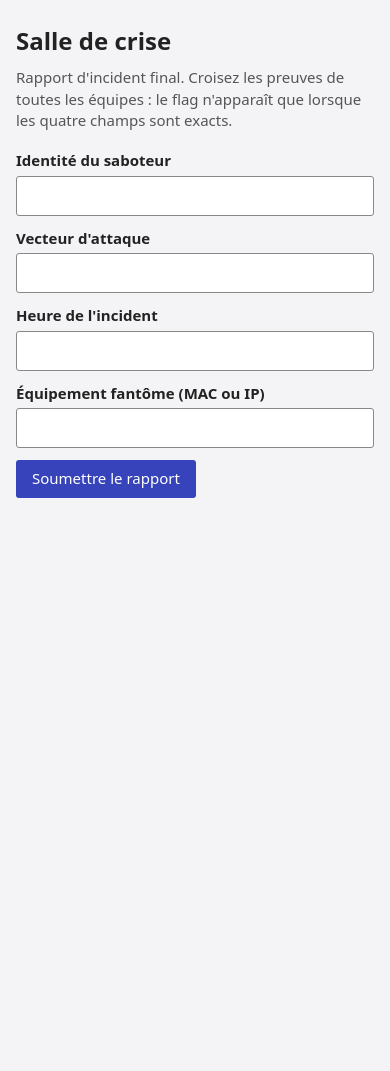
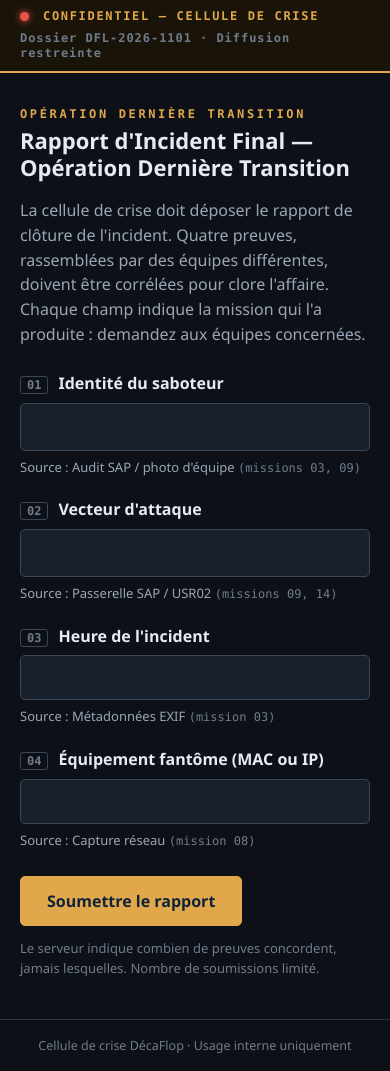
Before and after one commit to n-drobyshevski/biathlon-, a Flask app: page / in a window 390 px wide. Before the commit the page ends 498 px from the top, so only its background shows below. Run offline with Flask 3, Linux system fonts and the light colour scheme.

Commit message:
Design the War Room finale UI (incident-report console)
- warroom/templates/index.html: dark 'cellule de crise' console, not the
  grey SAP look. CONFIDENTIEL band, French intro, four large labelled
  fields each with a mission-source hint (03/09, 09/14, 03, 08), monospace
  inputs for the technical fields
- Failure: red 'Corrélation incomplète' banner with an N/4 pip gauge and
  the backend's verbatim message (never which fields)
- Success: 'Cas résolu' victory panel, copyable monospace flag box (plain
  HTTP clipboard fallback) and a French closing line naming Viktor
  Lindqvist and the rigged ZDFLOP_RESULT_EXPORT job; form hidden
- Self-contained CSS in static/style.css (replaces the placeholder
  warroom.css), responsive, system fonts only; keeps the template
  contract (4 inputs, single .err, no .ok, verbatim error)

Co-Authored-By: Claude Opus 4.8 <noreply@anthropic.com>
Claude-Session: https://claude.ai/code/session_01QZGtzZJv4v9aAvdvcqqzvx

```diff
--- /dev/null
+++ b/warroom/static/style.css
@@ -0,0 +1,155 @@
+/*
+ * War Room: final incident-report console.
+ * Dark incident-response look, deliberately unlike the grey SAP GUI.
+ * Self-contained: system fonts only, no images, no external URLs (offline Pi).
+ */
+:root {
+  --bg: #0d1117;
+  --panel: #18202b;
+  --panel-2: #1e2836;
+  --line: #2b3646;
+  --line-2: #3a4759;
+  --text: #e6ebf2;
+  --mute: #9aa6b6;
+  --soft: #6f7c8e;
+  --accent: #e0a84a;
+  --red: #e5534b;
+  --red-bg: #241317;
+  --red-line: #5f2a2c;
+  --green: #3fb950;
+  --green-bg: #0f2418;
+  --green-line: #2a6b3c;
+  --focus: #79b8ff;
+  --f-ui: "Segoe UI", system-ui, -apple-system, "Helvetica Neue", Arial, sans-serif;
+  --f-mono: Consolas, "DejaVu Sans Mono", "Liberation Mono", "Courier New", monospace;
+}
+* { box-sizing: border-box; }
+html { -webkit-text-size-adjust: 100%; }
+body {
+  margin: 0; min-height: 100vh; display: flex; flex-direction: column;
+  background: var(--bg); color: var(--text); font: 16px/1.55 var(--f-ui);
+}
+.mono, code { font-family: var(--f-mono); }
+:focus-visible { outline: 2px solid var(--focus); outline-offset: 2px; }
+
+/* ------------------------------------------------ classified band */
+.band {
+  display: flex; align-items: center; flex-wrap: wrap; gap: 6px 14px;
+  padding: 9px 20px; background: #1a1408; border-bottom: 2px solid var(--accent);
+  color: var(--accent); font: 600 12px/1.3 var(--f-mono);
+  letter-spacing: .14em; text-transform: uppercase;
+}
+.band-dot {
+  width: 9px; height: 9px; border-radius: 50%; background: var(--red);
+  box-shadow: 0 0 6px 1px rgba(229, 83, 75, 0.7);
+}
+.band-ref { margin-left: auto; color: var(--soft); letter-spacing: .08em; text-transform: none; }
+
+/* ------------------------------------------------ layout */
+.console { width: 100%; max-width: 760px; margin: 0 auto; padding: 34px 20px 40px; flex: 1; }
+.kicker {
+  margin: 0 0 6px; color: var(--accent); font: 600 12px/1.2 var(--f-mono);
+  letter-spacing: .22em; text-transform: uppercase;
+}
+h1 { margin: 0 0 18px; font-size: 27px; line-height: 1.2; font-weight: 650; }
+.intro { margin: 0 0 24px; color: var(--mute); max-width: 68ch; }
+
+/* ------------------------------------------------ error / count banner */
+.err {
+  margin: 0 0 24px; padding: 14px 16px;
+  background: var(--red-bg); border: 1px solid var(--red-line); border-left: 4px solid var(--red);
+  border-radius: 4px;
+}
+.err-title {
+  margin: 0 0 8px; color: #f3a6a1; font: 600 12px/1.2 var(--f-mono);
+  letter-spacing: .12em; text-transform: uppercase;
+}
+.err-msg { margin: 0; color: #f0d8d6; }
+.gauge { display: flex; align-items: center; gap: 7px; margin: 0 0 10px; }
+.pip {
+  width: 34px; height: 8px; border-radius: 2px;
+  background: #3a2122; border: 1px solid var(--red-line);
+}
+.pip.on { background: var(--accent); border-color: var(--accent); box-shadow: 0 0 6px rgba(224, 168, 74, 0.5); }
+.gauge-n { margin-left: 6px; font: 600 14px var(--f-mono); color: var(--accent); }
+
+/* ------------------------------------------------ report form */
+.field { margin: 0 0 20px; }
+.field-head { display: flex; align-items: baseline; gap: 10px; margin: 0 0 7px; }
+.field-no {
+  font: 600 12px var(--f-mono); color: var(--soft);
+  border: 1px solid var(--line-2); border-radius: 3px; padding: 1px 6px;
+}
+.field label { font-size: 16px; font-weight: 600; color: var(--text); }
+.field input {
+  width: 100%; padding: 12px 13px; font: 16px var(--f-ui); color: var(--text);
+  background: var(--panel); border: 1px solid var(--line-2); border-radius: 5px;
+}
+.field input.mono { font-family: var(--f-mono); letter-spacing: .02em; }
+.field input::placeholder { color: var(--soft); }
+.field input:hover { border-color: #46566b; }
+.field input:focus { outline: none; border-color: var(--focus); box-shadow: 0 0 0 3px rgba(121, 184, 255, 0.25); }
+.hint { margin: 6px 0 0; font-size: 13px; color: var(--mute); }
+.hint .missions { color: var(--soft); font-family: var(--f-mono); font-size: 12px; }
+
+.actions { margin-top: 26px; }
+.submit {
+  display: inline-block; padding: 13px 26px; font: 600 16px var(--f-ui); cursor: pointer;
+  color: #10233a; background: var(--accent); border: 1px solid var(--accent); border-radius: 5px;
+}
+.submit:hover { background: #ecbc67; border-color: #ecbc67; }
+.submit:active { background: #cf9838; }
+.note { margin: 12px 0 0; font-size: 13px; color: var(--soft); max-width: 60ch; }
+
+/* ------------------------------------------------ solved / victory */
+.solved {
+  position: relative; margin: 8px 0 0; padding: 26px 24px 22px;
+  background: var(--green-bg); border: 1px solid var(--green-line); border-radius: 6px;
+  overflow: hidden;
+}
+.stamp {
+  position: absolute; top: 18px; right: -42px; transform: rotate(14deg);
+  padding: 5px 52px; background: rgba(63, 185, 80, 0.14);
+  border: 2px solid var(--green); border-radius: 3px;
+  color: var(--green); font: 700 15px var(--f-mono); letter-spacing: .14em; text-transform: uppercase;
+  opacity: .9;
+}
+.solved h2 {
+  margin: 0 0 10px; font-size: 24px; color: #7ee495; letter-spacing: .04em;
+}
+.solved-lead { margin: 0 0 20px; color: #cde9d3; }
+.flag-label {
+  margin: 0 0 7px; font: 600 12px var(--f-mono); letter-spacing: .14em;
+  text-transform: uppercase; color: #8fd39c;
+}
+.flagbox {
+  display: flex; align-items: stretch; gap: 0;
+  border: 1px solid var(--green-line); border-radius: 5px; overflow: hidden; max-width: 560px;
+}
+.flagbox code {
+  flex: 1; min-width: 0; padding: 14px 15px; font-size: 18px; color: #eafff0;
+  background: #0b1d13; overflow-wrap: anywhere; user-select: all;
+}
+.copy {
+  flex: 0 0 auto; padding: 0 18px; cursor: pointer; font: 600 14px var(--f-ui);
+  color: #10233a; background: var(--green); border: 0; border-left: 1px solid var(--green-line);
+}
+.copy:hover { background: #57c96a; }
+.copied { margin: 9px 0 0; min-height: 18px; font-size: 13px; color: #8fd39c; }
+.closing { margin: 22px 0 0; color: #cde9d3; max-width: 70ch; }
+.thanks { margin: 14px 0 0; color: var(--mute); font-style: italic; }
+
+/* ------------------------------------------------ footer */
+.foot {
+  padding: 16px 20px; border-top: 1px solid var(--line);
+  color: var(--soft); font-size: 12.5px; text-align: center;
+}
+
+/* ------------------------------------------------ small screens */
+@media (max-width: 560px) {
+  h1 { font-size: 22px; }
+  .band-ref { margin-left: 0; width: 100%; }
+  .flagbox { flex-direction: column; }
+  .copy { padding: 11px; border-left: 0; border-top: 1px solid var(--green-line); }
+  .stamp { right: -46px; }
+}
--- a/warroom/static/warroom.css
+++ /dev/null
@@ -1,13 +0,0 @@
-/* Minimal placeholder styling (task 3.4 replaces it). Self-hosted, no external assets. */
-body{margin:0;background:#f4f4f6;color:#222;font:15px/1.45 system-ui,Arial,sans-serif}
-main{max-width:560px;margin:0 auto;padding:24px 16px}
-h1{font-size:24px;margin:0 0 8px}
-.lead{margin:0 0 18px;color:#555}
-.row{margin:0 0 12px}
-label{display:block;margin:0 0 4px;font-weight:600}
-input{width:100%;box-sizing:border-box;padding:8px;border:1px solid #888;border-radius:3px;font:inherit}
-button{padding:8px 16px;border:0;border-radius:3px;background:#3643ba;color:#fff;font:inherit;cursor:pointer}
-.err{padding:10px 12px;background:#fde7e9;border:1px solid #e8a6ad;color:#7a0000}
-.ok{padding:12px 14px;background:#dff6dd;border:1px solid #9bd39b}
-.ok h2{margin:0 0 6px;font-size:18px}
-.flag{margin:8px 0 0;padding:10px;background:#fff;border:1px solid #9bd39b;overflow-wrap:anywhere;white-space:pre-wrap;font-size:16px}
--- a/warroom/templates/index.html
+++ b/warroom/templates/index.html
@@ -1,49 +1,131 @@
 {#
-  War Room incident-report form. MINIMAL placeholder: task 3.4 replaces the look.
-  Context contract (keep it stable):
-    fields   list of (key, French label); form keys: saboteur, vector, time, device
+  War Room: final incident-report console (last screen of the CTF).
+  Context from warroom/app.py (keep in sync):
+    fields   list of (key, French label); keys: saboteur, vector, time, device
     values   dict key -> what the player typed (kept so nothing is retyped)
     error    French message (wrong report, rate limit, misconfiguration) or absent
-    correct, total   how many fields are right (never which ones) on a wrong report
+    correct, total   how many fields are right on a wrong report (never which ones)
     flag     the Grandmaster Flag, present ONLY on success
-  The page deliberately marks no individual field as right or wrong.
+  The page never marks an individual field as right or wrong: the gauge fills
+  from the left and is not tied to any field.
 #}
+{%- set hints = {
+  "saboteur": ("Audit SAP / photo d'équipe", "missions 03, 09"),
+  "vector":   ("Passerelle SAP / USR02", "missions 09, 14"),
+  "time":     ("Métadonnées EXIF", "mission 03"),
+  "device":   ("Capture réseau", "mission 08"),
+} -%}
+{%- set mono_fields = ("time", "device") -%}
 <!doctype html>
 <html lang="fr">
 <head>
   <meta charset="utf-8">
   <meta name="viewport" content="width=device-width, initial-scale=1">
-  <title>Salle de crise - Rapport d'incident</title>
-  <link rel="stylesheet" href="{{ url_for('static', filename='warroom.css') }}">
+  <title>{% if flag %}Cas résolu{% else %}Rapport d'incident final{% endif %} - Cellule de crise</title>
+  <link rel="stylesheet" href="{{ url_for('static', filename='style.css') }}">
 </head>
-<body>
-  <main>
-    <h1>Salle de crise</h1>
-    <p class="lead">Rapport d'incident final. Croisez les preuves de toutes les équipes :
-      le flag n'apparaît que lorsque les quatre champs sont exacts.</p>
+<body class="{{ 'is-solved' if flag else 'is-open' }}">
+  <header class="band">
+    <span class="band-dot" aria-hidden="true"></span>
+    <span class="band-text">Confidentiel — Cellule de crise</span>
+    <span class="band-ref">Dossier DFL-2026-1101 · Diffusion restreinte</span>
+  </header>
+
+  <main class="console">
+    <p class="kicker">Opération Dernière Transition</p>
+    <h1>Rapport d'Incident Final — Opération Dernière Transition</h1>
 
     {% if flag %}
-    <section class="ok" role="status">
-      <h2>Rapport validé</h2>
-      <p>Corrélation complète. Voici le flag du Grand Maître :</p>
-      <pre class="flag">{{ flag }}</pre>
+    <section class="solved" role="status" aria-labelledby="solved-title">
+      <div class="stamp" aria-hidden="true">Cas résolu</div>
+      <h2 id="solved-title">Cas résolu</h2>
+      <p class="solved-lead">Les quatre preuves concordent. Le rapport de clôture est accepté
+        par la cellule de crise.</p>
+
+      <p class="flag-label" id="flag-label">Flag du Grand Maître</p>
+      <div class="flagbox">
+        <code id="flag" aria-labelledby="flag-label">{{ flag }}</code>
+        <button type="button" class="copy" data-target="flag">Copier</button>
+      </div>
+      <p class="copied" role="status" aria-live="polite"></p>
+
+      <p class="closing">Viktor Lindqvist (utilisateur SAP <span class="mono">VLINDQVIST</span>) est
+        formellement identifié comme le saboteur. Le job d'export
+        <span class="mono">ZDFLOP_RESULT_EXPORT</span>, lancé manuellement le 1er novembre à 18:42,
+        a servi à truquer les résultats de la course. Dossier clos.</p>
+      <p class="thanks">Merci à toutes les équipes de la cellule de crise.</p>
     </section>
-    {% elif error %}
-    <p class="err" role="alert">{{ error }}</p>
+
+    {% else %}
+    <p class="intro">La cellule de crise doit déposer le rapport de clôture de l'incident.
+      Quatre preuves, rassemblées par des équipes différentes, doivent être corrélées pour
+      clore l'affaire. Chaque champ indique la mission qui l'a produite : demandez aux équipes
+      concernées.</p>
+
+    {% if error %}
+    <div class="err" role="alert">
+      {% if correct is defined %}
+      <p class="err-title">Corrélation incomplète</p>
+      <div class="gauge" role="img" aria-label="{{ correct }} preuve(s) correcte(s) sur {{ total }}">
+        {% for i in range(total) %}<span class="pip{{ ' on' if i < correct else '' }}"></span>{% endfor %}
+        <span class="gauge-n">{{ correct }}/{{ total }}</span>
+      </div>
+      {% else %}
+      <p class="err-title">Soumission refusée</p>
+      {% endif %}
+      <p class="err-msg">{{ error }}</p>
+    </div>
     {% endif %}
 
-    {% if not flag %}
-    <form method="post" action="/submit" autocomplete="off">
+    <form class="report" method="post" action="/submit" autocomplete="off">
       {% for key, label in fields %}
-      <div class="row">
-        <label for="f-{{ key }}">{{ label }}</label>
+      {% set src, missions = hints.get(key, ("", "")) %}
+      <div class="field">
+        <div class="field-head">
+          <span class="field-no" aria-hidden="true">{{ "%02d"|format(loop.index) }}</span>
+          <label for="f-{{ key }}">{{ label }}</label>
+        </div>
         <input id="f-{{ key }}" name="{{ key }}" type="text" maxlength="200" required
-               value="{{ values.get(key, '') }}" spellcheck="false">
+               class="{{ 'mono' if key in mono_fields else '' }}" spellcheck="false"
+               autocapitalize="off" aria-describedby="h-{{ key }}"
+               value="{{ values.get(key, '') }}">
+        <p class="hint" id="h-{{ key }}">Source : {{ src }} <span class="missions">({{ missions }})</span></p>
       </div>
       {% endfor %}
-      <button type="submit">Soumettre le rapport</button>
+      <div class="actions">
+        <button type="submit" class="submit">Soumettre le rapport</button>
+        <p class="note">Le serveur indique combien de preuves concordent, jamais lesquelles.
+          Nombre de soumissions limité.</p>
+      </div>
     </form>
     {% endif %}
   </main>
+
+  <footer class="foot">Cellule de crise DécaFlop · Usage interne uniquement</footer>
+
+  {% if flag %}
+  <script>
+  // Copy without navigator.clipboard: the Pi is served over plain HTTP on a LAN
+  // IP, where the async clipboard API is disabled. Falls back to execCommand.
+  (function () {
+    var btn = document.querySelector('.copy'), out = document.querySelector('.copied');
+    if (!btn) return;
+    btn.addEventListener('click', function () {
+      var text = document.getElementById(btn.dataset.target).textContent.trim();
+      function done() { btn.textContent = 'Copié'; out.textContent = 'Flag copié dans le presse-papiers.';
+        setTimeout(function () { btn.textContent = 'Copier'; }, 1800); }
+      function legacy() {
+        var a = document.createElement('textarea'); a.value = text; a.setAttribute('readonly', '');
+        a.style.position = 'fixed'; a.style.opacity = '0'; document.body.appendChild(a); a.select();
+        try { document.execCommand('copy') ? done() : (out.textContent = 'Sélectionnez le flag et copiez-le.'); }
+        catch (e) { out.textContent = 'Sélectionnez le flag et copiez-le.'; }
+        a.remove();
+      }
+      if (navigator.clipboard && window.isSecureContext) navigator.clipboard.writeText(text).then(done, legacy);
+      else legacy();
+    });
+  })();
+  </script>
+  {% endif %}
 </body>
 </html>
```
